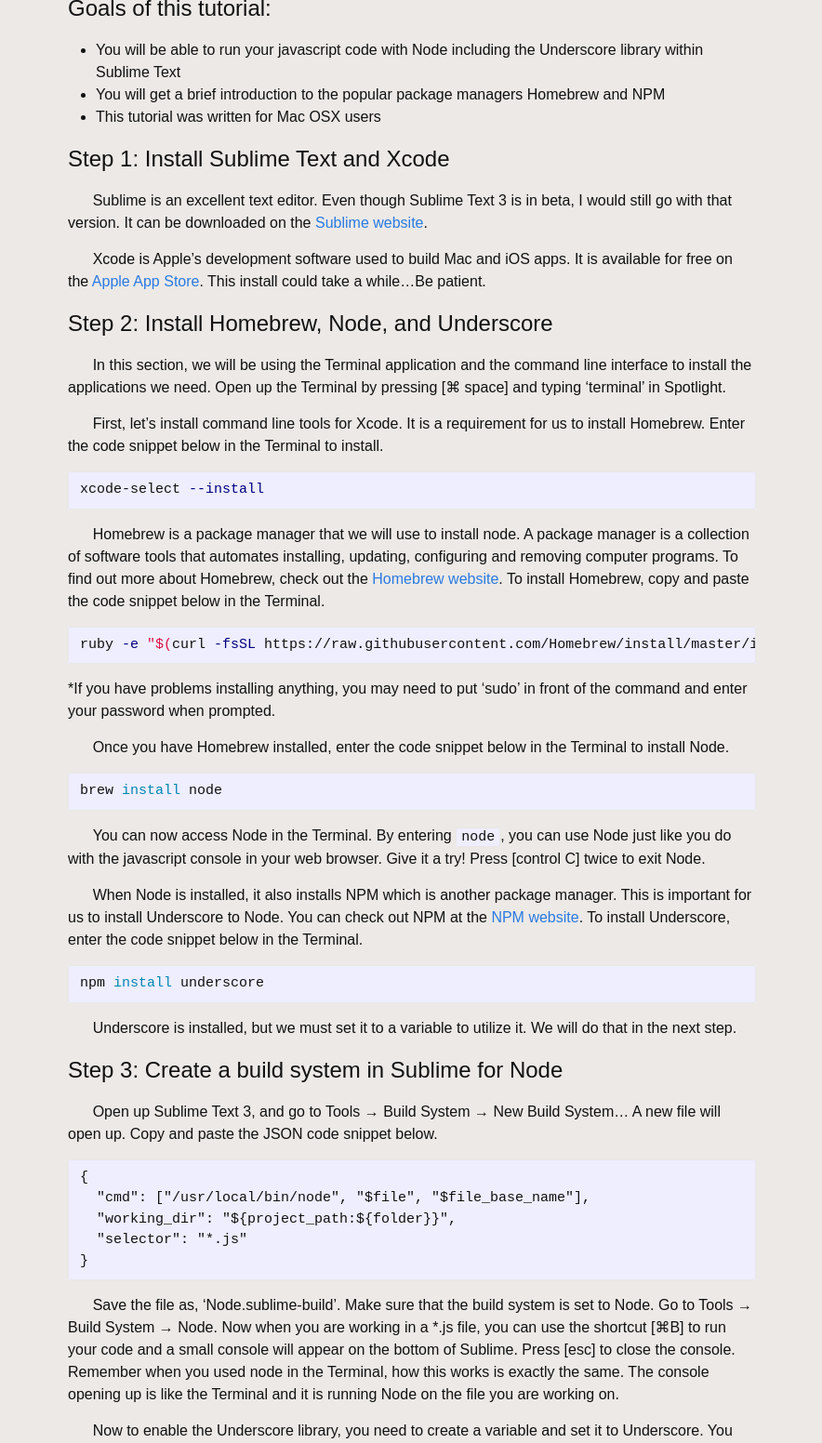
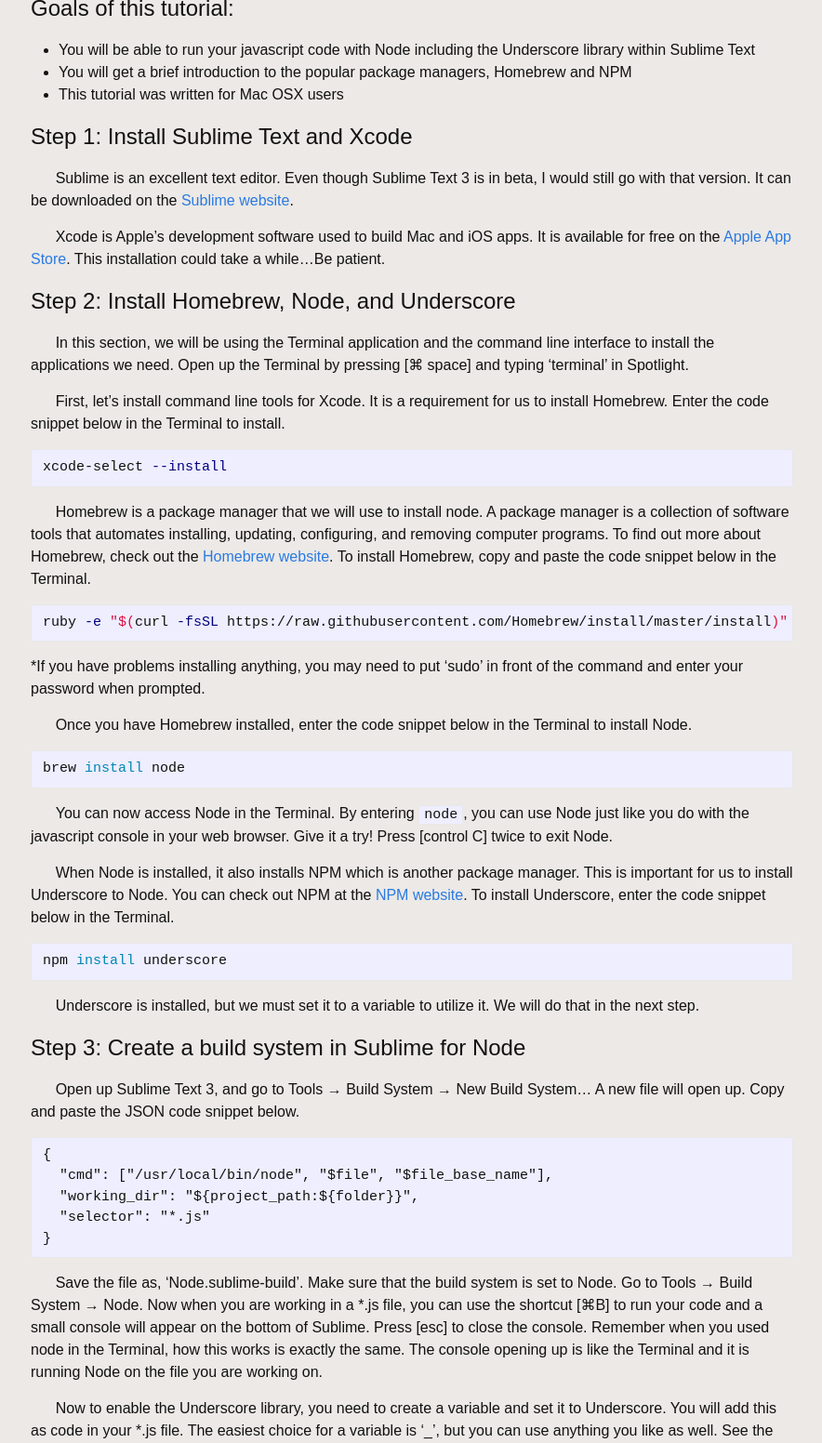
Before and after one commit to richHong/richHong.github.io, a Jekyll site: the page built from _posts/2016-03-01-sublime.md, in a window 1280 px wide, cut to the strip 368-1920 px from the top of the page. Shown: the whole strip at 93% size, without its empty margins (197-1081 px from the left). Built offline with Jekyll 4.4.1, drawn with Linux system fonts in a browser that asks for light colours; comment, search, counter and statistics services are not loaded.

Commit message:
edit content area

````diff
--- a/_posts/2016-03-01-sublime.md
+++ b/_posts/2016-03-01-sublime.md
@@ -11,13 +11,13 @@
 
 # Goals of this tutorial:
 * You will be able to run your javascript code with Node including the Underscore library within Sublime Text
-* You will get a brief introduction to the popular package managers Homebrew and NPM
+* You will get a brief introduction to the popular package managers, Homebrew and NPM
 * This tutorial was written for Mac OSX users
 
 # Step 1: Install Sublime Text and Xcode
 &nbsp;&nbsp;&nbsp;&nbsp;&nbsp;&nbsp;Sublime is an excellent text editor. Even though Sublime Text 3 is in beta, I would still go with that version. It can be downloaded on the [Sublime website](https://www.sublimetext.com/3).
 
-&nbsp;&nbsp;&nbsp;&nbsp;&nbsp;&nbsp;Xcode is Apple's development software used to build Mac and iOS apps. It is available for free on the [Apple App Store](https://itunes.apple.com/us/app/xcode/id497799835?mt=12). This install could take a while...Be patient.
+&nbsp;&nbsp;&nbsp;&nbsp;&nbsp;&nbsp;Xcode is Apple's development software used to build Mac and iOS apps. It is available for free on the [Apple App Store](https://itunes.apple.com/us/app/xcode/id497799835?mt=12). This installation could take a while...Be patient.
 
 # Step 2: Install Homebrew, Node, and Underscore
 
@@ -29,7 +29,7 @@
 xcode-select --install
 ```
 
-&nbsp;&nbsp;&nbsp;&nbsp;&nbsp;&nbsp;Homebrew is a package manager that we will use to install node. A package manager is a collection of software tools that automates installing, updating, configuring and removing computer programs. To find out more about Homebrew, check out the [Homebrew website](http://brew.sh/). To install Homebrew, copy and paste the code snippet below in the Terminal.
+&nbsp;&nbsp;&nbsp;&nbsp;&nbsp;&nbsp;Homebrew is a package manager that we will use to install node. A package manager is a collection of software tools that automates installing, updating, configuring, and removing computer programs. To find out more about Homebrew, check out the [Homebrew website](http://brew.sh/). To install Homebrew, copy and paste the code snippet below in the Terminal.
 
 ```bash
 ruby -e "$(curl -fsSL https://raw.githubusercontent.com/Homebrew/install/master/install)"
--- a/_sass/_layout.scss
+++ b/_sass/_layout.scss
@@ -181,9 +181,9 @@
     float:left
 }
 
-img[alt=Sublime] { width: 200px; }
+img[alt=Sublime] { width: 200px; margin-right:10px; }
 
-img[alt=Node] { width: 190px; }
+img[alt=Node] { width: 185px; margin-right:10px; }
 
 img[alt=Underscore] { width: 200px; }
 
--- a/css/main.scss
+++ b/css/main.scss
@@ -23,7 +23,7 @@
 $grey-color-dark:  darken($grey-color, 25%);
 
 // Width of the content area
-$content-width:    800px;
+$content-width:    880px;
 
 $on-palm:          600px;
 $on-laptop:        800px;
````
